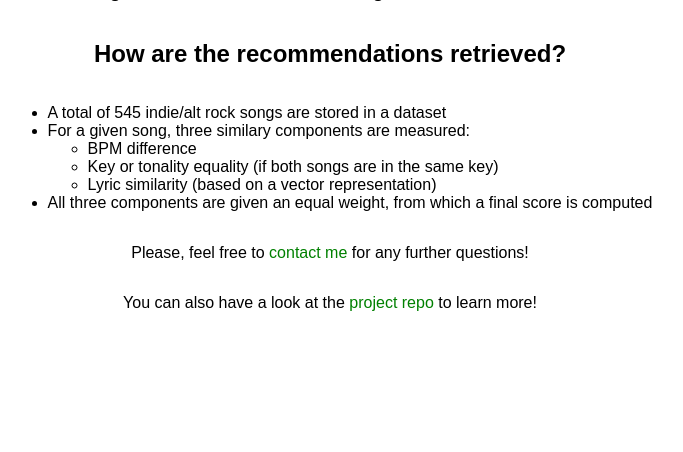
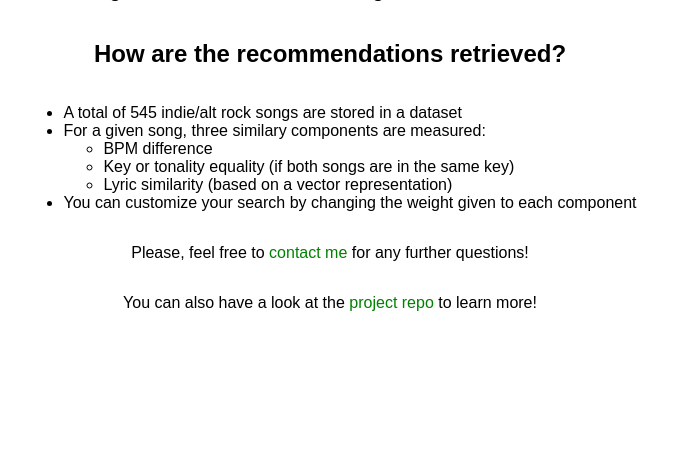
Before and after one commit to oscarrezab/indie-gems, a Django app: page / in a window 1280 px wide. Shown: the part 274-726 px from the top of the page, without its empty margins (310-993 px from the left). Run offline with Django 5.2, Linux system fonts and the light colour scheme.

Commit message:
Update README and Home
Add some notion that the weight can be changed for a custom search.

```diff
--- a/indiegems/song_recommender/templates/index.html
+++ b/indiegems/song_recommender/templates/index.html
@@ -26,7 +26,7 @@
                 <li>Lyric similarity (based on a vector representation)</li>
             </ul>
         </li>
-        <li>All three components are given an equal weight, from which a final score is computed</li>
+        <li>You can customize your search by changing the weight given to each component</li>
     </ul>
     <p>Please, feel free to <a href="https://www.linkedin.com/in/oscarrezab" target="_blank">contact me</a> for any further questions!</p>
     <p>You can also have a look at the <a href="https://github.com/oscarrezab/indie-gems" target="_blank">project repo</a> to learn more!</p>
```
Also changed, not shown: README.md.
